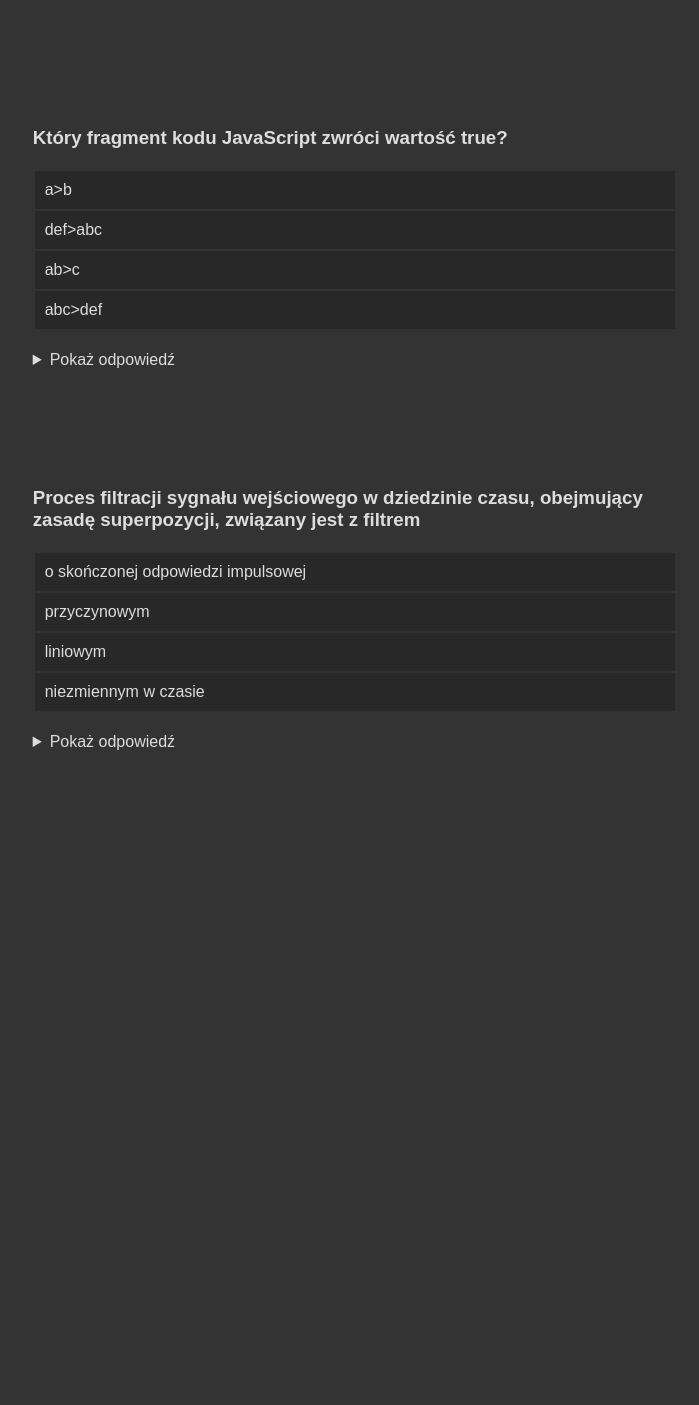
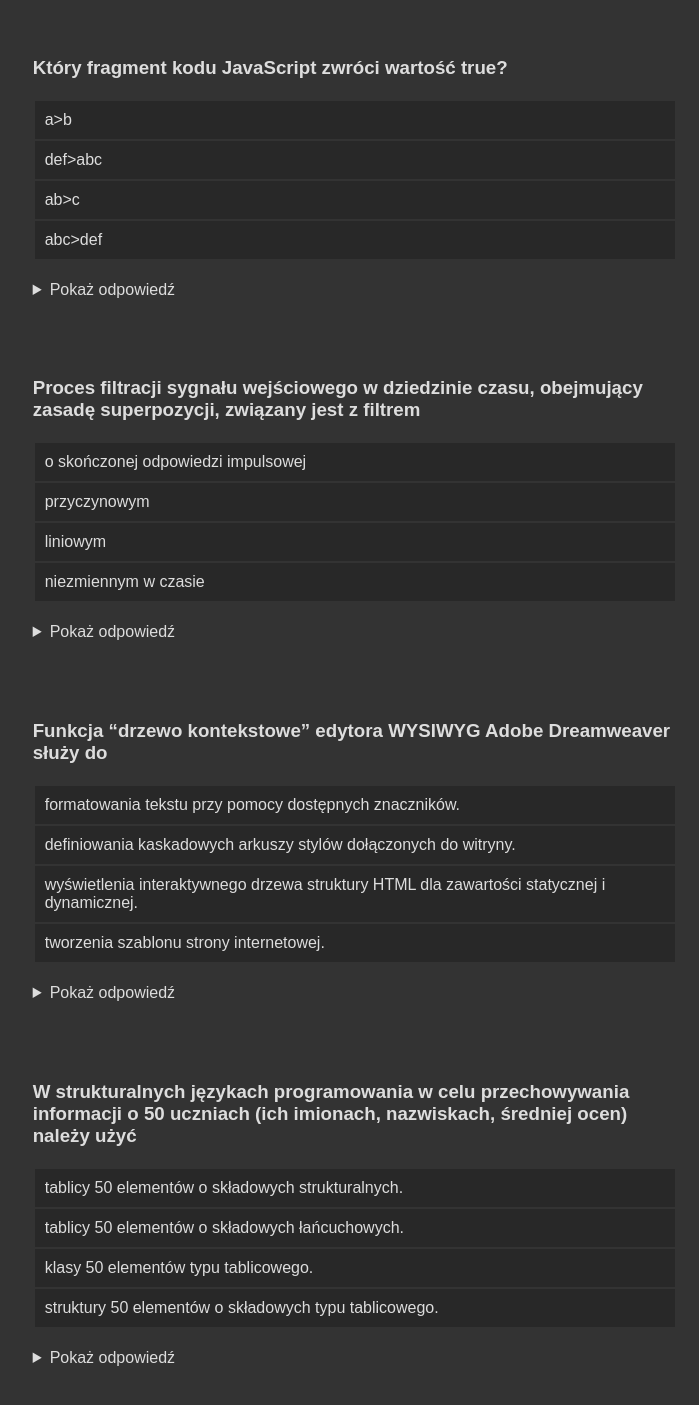
Before and after one commit to 3ti-2020/crud-wiele-do-wielu-kuba-szolc, a PHP site: page /egzamin/index.html in a window 1280 px wide. Shown: the whole page, without its empty margins (285-984 px from the left). Before the commit the page ends 750 px from the top, so only its background shows below. Run offline with PHP 8.4, Linux system fonts and the light colour scheme.

Commit message:
Add files via upload

```diff
--- a/egzamin/index.html
+++ b/egzamin/index.html
@@ -36,5 +36,34 @@
             </table>
         </details>
     </div>
+    <div class="pytanie">
+        <h3>Funkcja “drzewo kontekstowe” edytora WYSIWYG Adobe Dreamweaver służy do</h3>
+        <table>
+            <tr><td>formatowania tekstu przy pomocy dostępnych znaczników.</td></tr>
+            <tr><td>definiowania kaskadowych arkuszy stylów dołączonych do witryny.</td></tr>
+            <tr><td>wyświetlenia interaktywnego drzewa struktury HTML dla zawartości statycznej i dynamicznej.</td></tr>
+            <tr><td>tworzenia szablonu strony internetowej.</td></tr>
+        </table><details>
+            <summary>Pokaż odpowiedź</summary>
+            <table>
+                <tr><td class="dobre">wyświetlenia interaktywnego drzewa struktury HTML dla zawartości statycznej i dynamicznej.</td></tr>
+            </table>
+        </details>
+    </div>
+    <div class="pytanie">
+        <h3>W strukturalnych językach programowania w celu przechowywania informacji o 50 uczniach (ich imionach, nazwiskach, średniej ocen) należy użyć</h3>
+        <table>
+            <tr><td>tablicy 50 elementów o składowych strukturalnych.</td></tr>
+            <tr><td>tablicy 50 elementów o składowych łańcuchowych.</td></tr>
+            <tr><td>klasy 50 elementów typu tablicowego.</td></tr>
+            <tr><td>struktury 50 elementów o składowych typu tablicowego.
+            </td></tr>
+        </table><details>
+            <summary>Pokaż odpowiedź</summary>
+            <table>
+                <tr><td class="dobre">tablicy 50 elementów o składowych strukturalnych.</td></tr>
+            </table>
+        </details>
+    </div>
 </body>
 </html>
--- a/egzamin/style.css
+++ b/egzamin/style.css
@@ -10,7 +10,7 @@
 }
 
 .pytanie{
-    margin-top: 100px;
+    margin: 30px;
     width: 51%;
 }
 
```
